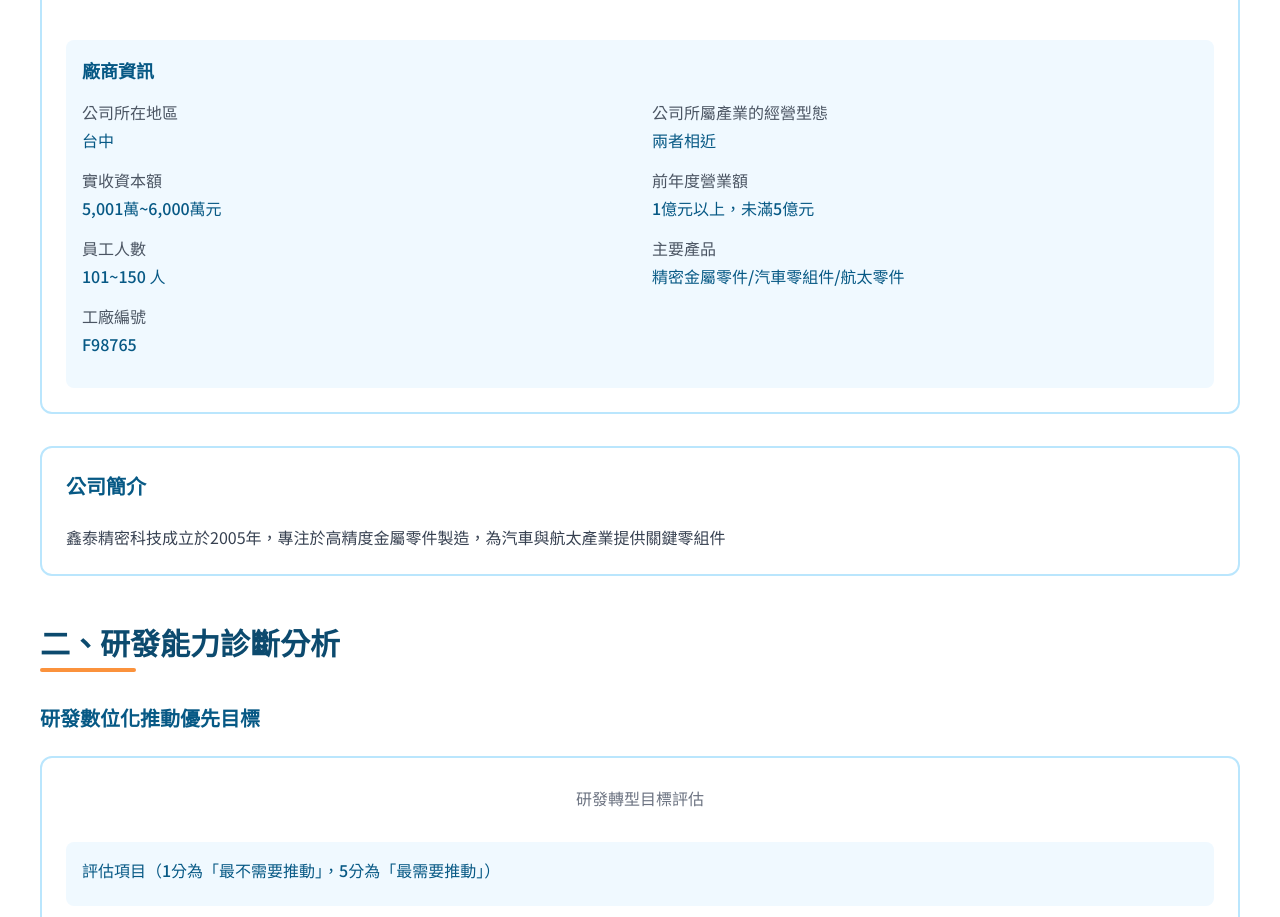
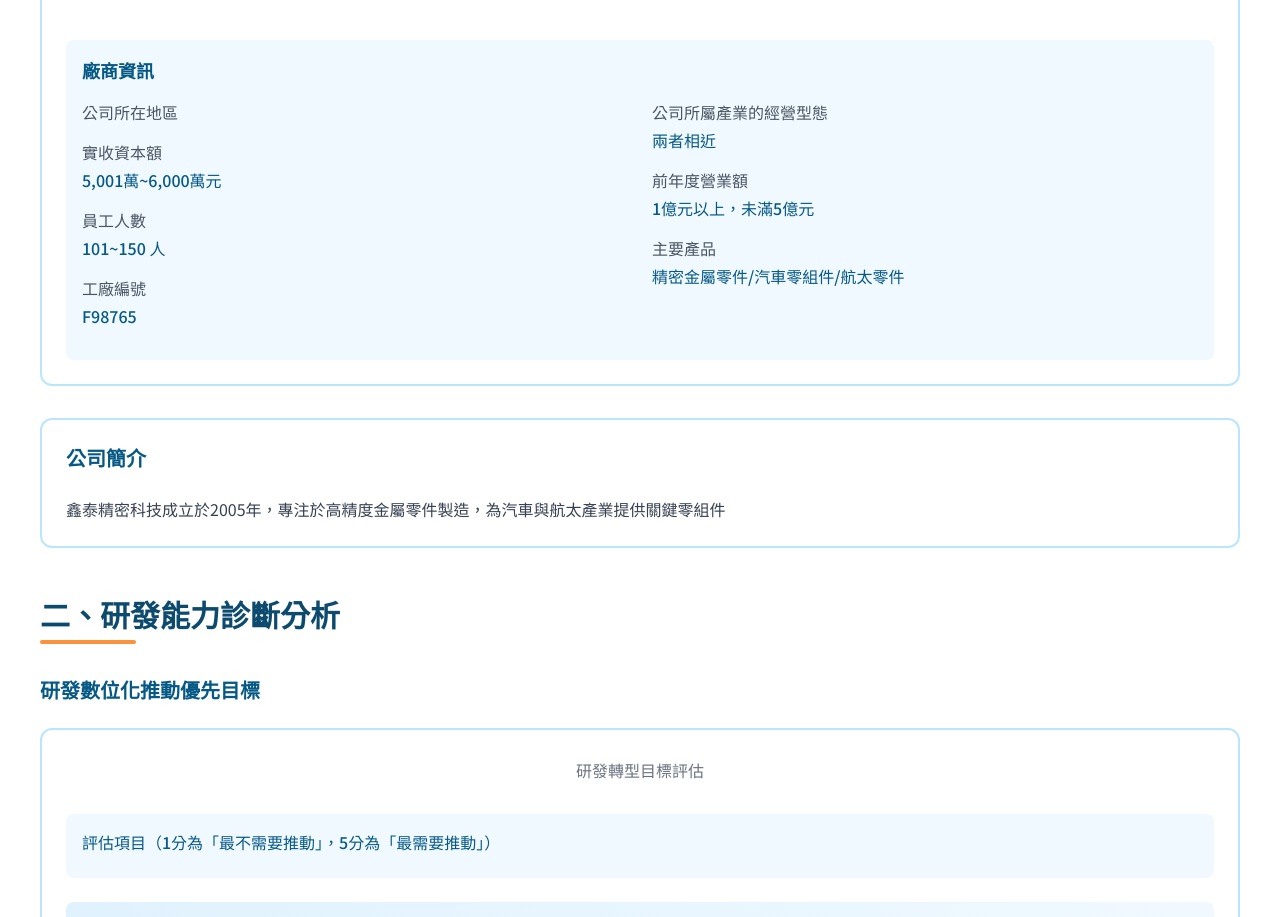
Before and after one commit to k0921550967/c2m-ai-report, a Next.js app: page / in a window 1280 px wide. Shown: the part 1400-2317 px from the top of the page. Built offline with nearby package versions, Linux system fonts and the light colour scheme.

Commit message:
0425改架構

```diff
--- a/app/components/sections/CompanyInfo.jsx
+++ b/app/components/sections/CompanyInfo.jsx
@@ -80,7 +80,7 @@
               <div>
                 <div className="mb-4">
                   <div className="text-gray-600 mb-1">公司所在地區</div>
-                  <div className="text-blue-800 font-medium">{companyInfo.companyLocation}</div>
+                  <div className="text-blue-800 font-medium">{companyInfo.region}</div>
                 </div>
 
                 <div className="mb-4">
```
